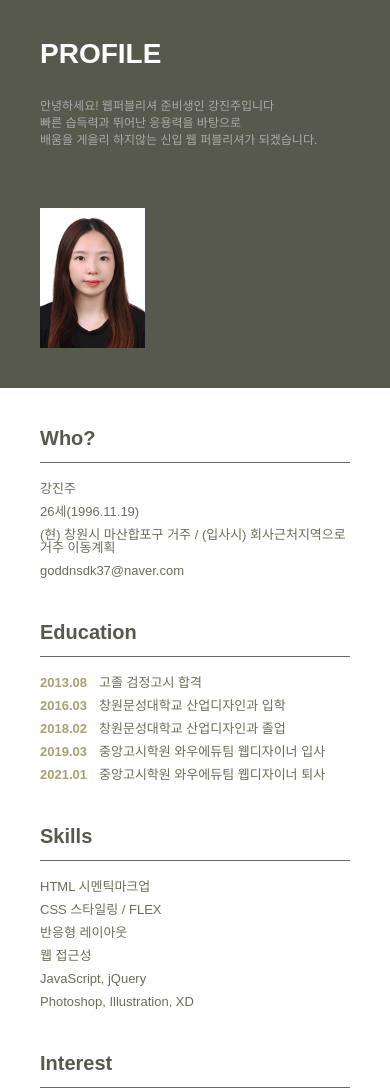
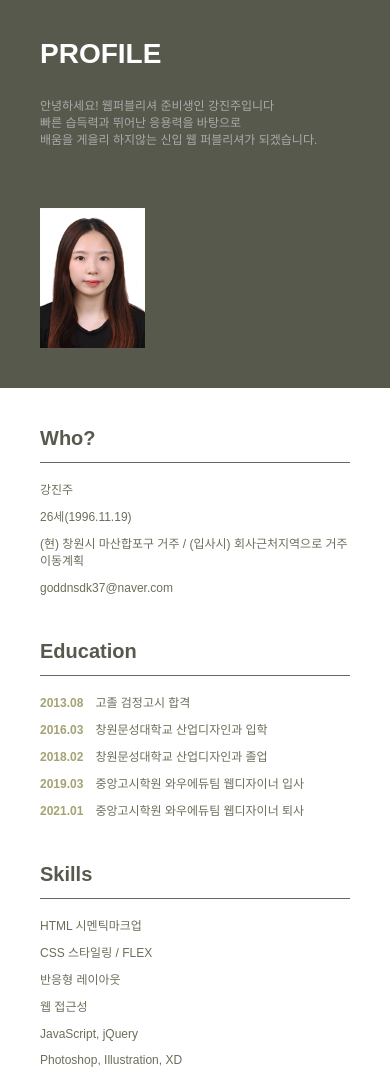
Before and after one commit to goddnsdk37/profilePage, a plain HTML site: page index.html in a window 390 px wide. Shown: the top 1091 px of the page. Drawn offline with nearby package versions, Linux system fonts and the light colour scheme.

Commit message:
profile mobile

```diff
--- a/scss/style.scss
+++ b/scss/style.scss
@@ -192,7 +192,7 @@ a { text-decoration: none; }
                     }
 
                     p {
-                        font: 500 13px/1 "arial";
+                        font: 500 12px/1.4 "arial";
                         color: #6e6d5b;
 
                         strong {
```
Also changed, not shown: css/style.css, 1 other file.
